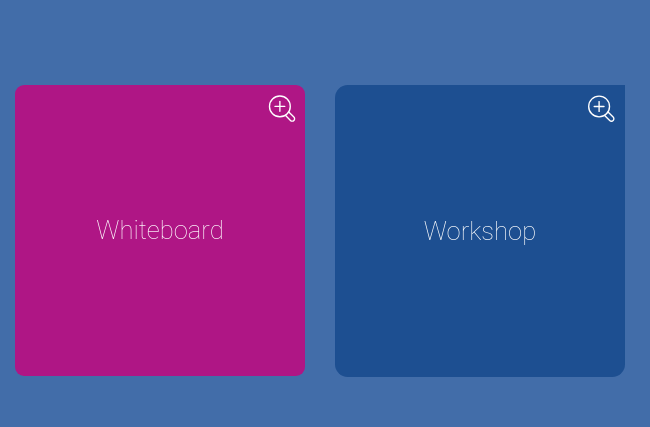
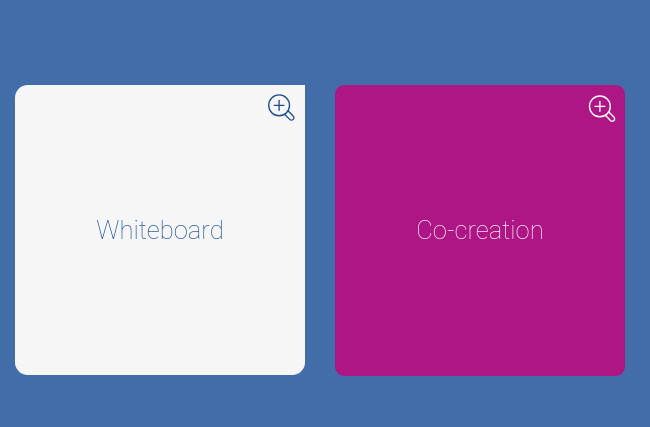
Before and after one commit to RichardHemsley/richardhemsley.github.io, a plain HTML site: page Collaborate_Home.html in a window 1280 px wide. Shown: the part 126-553 px from the top of the page, 0-650 px from the left. Drawn offline with nearby package versions, Linux system fonts and the light colour scheme; grey boxes are pictures that could not be loaded.

Commit message:
Add files via upload

```diff
--- a/Collaborate_Home.html
+++ b/Collaborate_Home.html
@@ -76,21 +76,21 @@
 
   <div class="row">
     <div class="col-sm-3">
-<img src="DarkPink.svg" class="img-responsive" style="width:100%" alt="Image">
-    <div class="centered">
+<img src="White.svg" class="img-responsive" style="width:100%" alt="Image">
+    <div class="centeredwhite">
     Whiteboard
     </div>
     </div>
     <div class="col-sm-3">
 
-    <img src="DarkBlue.svg" class="img-responsive" style="width:100%" alt="Image"></a>
+    <img src="DarkPink.svg" class="img-responsive" style="width:100%" alt="Image"></a>
     <div class="centered">
-    Workshop
+    Co-creation
     </div>
     </div>
     <div class="col-sm-6">
 
-    <img src="00_Cover_Studio.png" class="img-responsive" style="width:100%" alt="Image"></a>
+    <a href="https://runpathweb.blob.core.windows.net/assets/runpath/Runpath%20Studio_v8.pdf"><img src="00_Cover_Studio.png" class="img-responsive" style="width:100%" alt="Image"></a>
 
     </div>
   </div>
```
